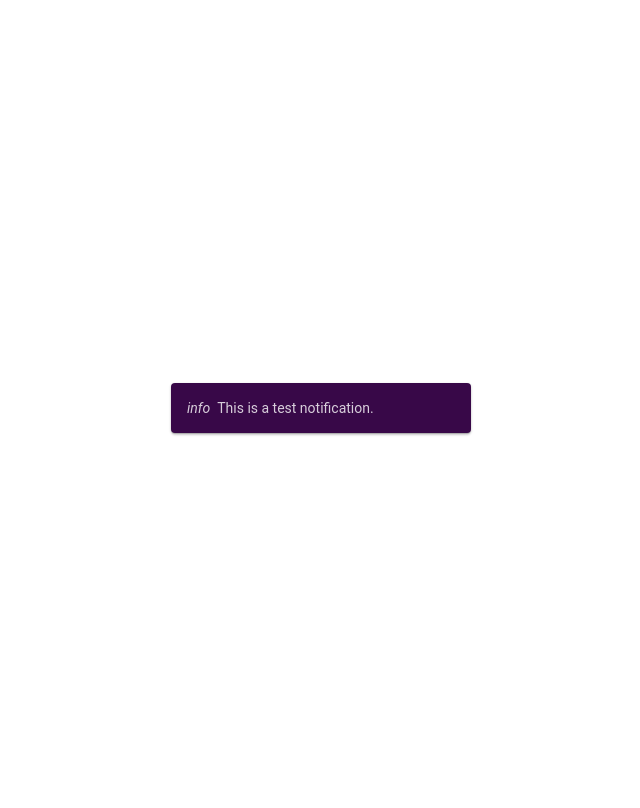
After one commit to baguswijaksono/PHP-Cash-Documentation, a PHP site: page /after_add.php in a window 1280 px wide. The commit adds this page. Shown: the whole page, without its empty margins (319-959 px from the left). Run offline with PHP 8.4, Linux system fonts and the light colour scheme.

Commit message:
sekedar update

```diff
--- /dev/null
+++ b/assets/php/after_add.php
@@ -0,0 +1,88 @@
+<!DOCTYPE html>
+<html lang="en">
+<head>
+    <meta charset="UTF-8">
+    <meta http-equiv="X-UA-Compatible" content="IE=edge">
+    <meta name="viewport" content="width=device-width, initial-scale=1.0">
+    <title>Document</title>
+    <style>
+        html,
+body {
+  height: 100%;
+}
+
+.container {
+  display: flex;
+  height: 100%;
+  justify-content: center;
+  align-items: center;
+}
+
+.rectangle {
+  display: flex;
+  align-items: center;
+  justify-content: flex-start;
+  positon: relative;
+  width: 50px;
+  height: 50px;
+  background: #380848;
+  transform: scale(0);
+  border-radius: 50%;
+  color: white;
+  opacity: 0;
+  overflow: hidden;
+  animation: scale-in 0.3s ease-out forwards, expand 0.35s 0.25s ease-out forwards;
+}
+
+.notification-text {
+  display: flex;
+  align-items: center;
+  padding: 0 16px;
+  font-family: "Roboto", sans-serif;
+  font-size: 14px;
+  animation: fade-in 0.65s ease-in forwards;
+}
+
+@keyframes scale-in {
+  100% {
+    transform: scale(1);
+    opacity: 1;
+  }
+}
+@keyframes expand {
+  50% {
+    width: 350px;
+    border-radius: 6px;
+  }
+  100% {
+    width: 300px;
+    border-radius: 4px;
+    box-shadow: 0px 1px 3px 0px rgba(0, 0, 0, 0.2), 0px 1px 1px 0px rgba(0, 0, 0, 0.14), 0px 3px 3px -1px rgba(0, 0, 0, 0.12);
+  }
+}
+@keyframes fade-in {
+  0% {
+    opacity: 0;
+  }
+  100% {
+    opacity: 0.8;
+  }
+}
+
+/*# sourceMappingURL=aa.css.map */
+
+    </style>
+</head>
+
+<body>
+<div class="container">
+	<div class="rectangle">
+		<div class="notification-text">
+			<i class="material-icons">info</i>
+			<span>&nbsp;&nbsp;This is a test notification.</span>
+		</div>
+	</div>
+</div>
+
+</body>
+</html>
--- /dev/null
+++ b/assets/php/logout.php
@@ -0,0 +1,6 @@
+<?php
+    session_start();
+    session_destroy();
+    $home_url = 'http://' . $_SERVER['HTTP_ HOST'] . dirname($_SERVER['PHP_SELF']) . '/index';
+    header('Location: main.php');
+?>
```
Also changed, not shown: assets/php/admin.php (+81 -11 lines), assets/php/index.php (added, +28 -0 lines), assets/scss/as.scss (added, +66 -0 lines), index.php (deleted, +0 -29 lines), assets/img/retsu.jpg (added), assets/php/modify_data.php (added).
